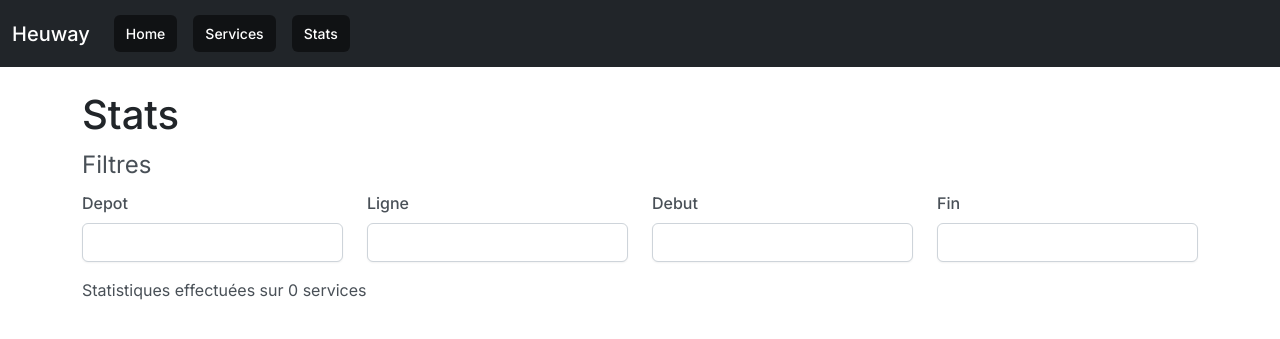
After one commit to ECurvat/Heuway, a Symfony app: template templates/pages/statistiques/index.html.twig in a window 1280 px wide. The commit adds this page. Shown: the top 339 px of the page. Run offline with Twig, Linux system fonts and the light colour scheme; the template is opened without the code that fills it, so the values that code supplies are empty; form fields are guessed from the names that the template uses; some libraries are stand-ins or nearby versions.

Commit message:
✨ Structure statistiques

```diff
--- /dev/null
+++ b/templates/pages/statistiques/index.html.twig
@@ -0,0 +1,33 @@
+{% extends "base.html.twig" %}
+
+{% block title %}Heuway - Stats{% endblock %}
+
+{% block body %}
+<div class="container mt-4">
+    <div class="row">
+        <div class="col">
+            <h1>Stats</h1>
+        </div>
+    </div>
+    {{ form_start(form) }}
+    <div class="row">
+        <legend>Filtres</legend>
+        <div class="col">
+            {{ form_row(form.depot) }}
+        </div>
+        <div class="col">
+            {{ form_row(form.ligne) }}
+        </div>
+        <div class="col">
+            {{ form_row(form.debut) }}
+        </div>
+        <div class="col">
+            {{ form_row(form.fin) }}
+        </div>
+    </div>
+    {{ form_end(form) }}
+    <div class="row">
+        <p>Statistiques effectuées sur {{ services|length }} services</p>
+    </div>
+</div>
+{% endblock %}
--- a/templates/partials/_header.html.twig
+++ b/templates/partials/_header.html.twig
@@ -16,6 +16,11 @@
 					<span class="visually-hidden">(current)</span>
 				</a>
 			</li>
+			 <li class="nav-item">
+				<a class="nav-link active" href="{{ path('statistiques.index') }}">Stats
+					<span class="visually-hidden">(current)</span>
+				</a>
+			</li>
 		</ul>
 		</div>
 	</div>
```
Also changed, not shown: src/Controller/StatistiquesController.php (added, +30 -0 lines).
